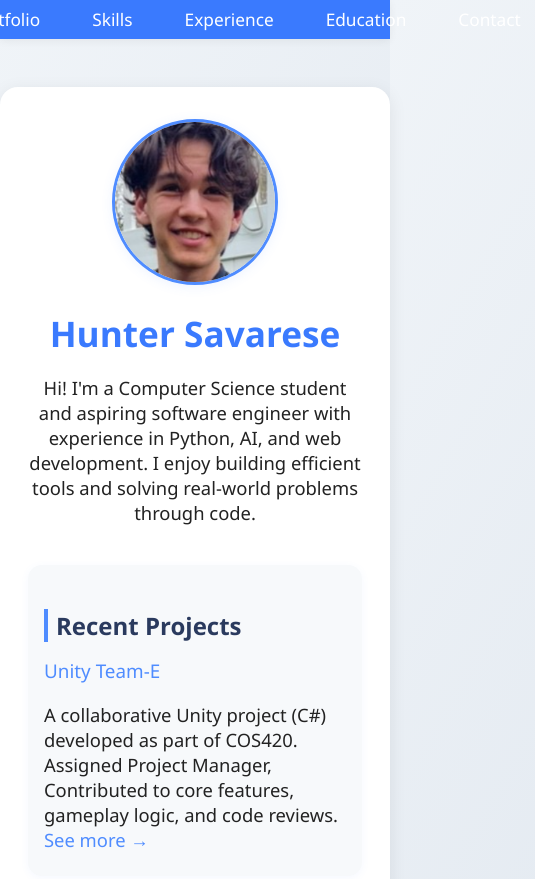
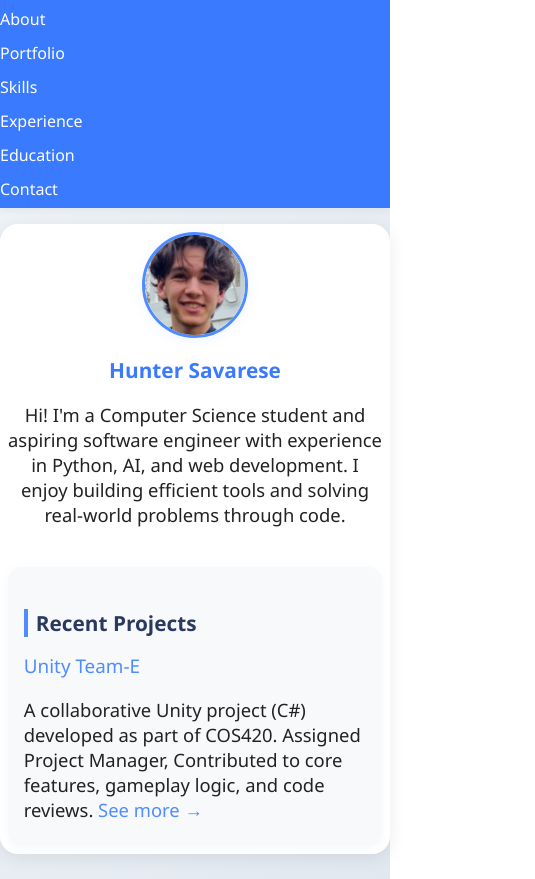
Before and after one commit to hsavarese/Eportfolio, a website: page hsavarese_portfolio/dist/index.html in a window 390 px wide. Shown: the top 879 px of the page, 535 px wide, since content can reach past the window. Drawn offline with nearby package versions, Linux system fonts and the light colour scheme; files that its build step writes are made by us from their sources.

Commit message:
mobile changes

```diff
--- a/hsavarese_portfolio/style/contact.scss
+++ b/hsavarese_portfolio/style/contact.scss
@@ -89,3 +89,32 @@ footer {
     }
   }
 }
+
+// Responsive styles
+@media (max-width: 768px) {
+  nav ul {
+    flex-direction: column;
+    gap: 12px;
+  }
+  nav a {
+    font-size: 1.2rem;
+    padding: 12px 0;
+  }
+  main {
+    max-width: 98vw;
+    margin: 16px auto;
+    padding: 12px 4vw;
+  }
+  h2 {
+    font-size: 1.1rem;
+  }
+}
+@media (max-width: 480px) {
+  nav a {
+    font-size: 1rem;
+    padding: 10px 0;
+  }
+  main {
+    padding: 8px 2vw;
+  }
+}
--- a/hsavarese_portfolio/style/education.scss
+++ b/hsavarese_portfolio/style/education.scss
@@ -108,3 +108,32 @@ footer {
     }
   }
 }
+
+// Responsive styles
+@media (max-width: 768px) {
+  nav ul {
+    flex-direction: column;
+    gap: 12px;
+  }
+  nav a {
+    font-size: 1.2rem;
+    padding: 12px 0;
+  }
+  main {
+    max-width: 98vw;
+    margin: 16px auto;
+    padding: 12px 4vw;
+  }
+  h2 {
+    font-size: 1.1rem;
+  }
+}
+@media (max-width: 480px) {
+  nav a {
+    font-size: 1rem;
+    padding: 10px 0;
+  }
+  main {
+    padding: 8px 2vw;
+  }
+}
--- a/hsavarese_portfolio/style/experience.scss
+++ b/hsavarese_portfolio/style/experience.scss
@@ -102,3 +102,32 @@ section img {
   background: #fff;
   padding: 6px;
 }
+
+// Responsive styles
+@media (max-width: 768px) {
+  nav ul {
+    flex-direction: column;
+    gap: 12px;
+  }
+  nav a {
+    font-size: 1.2rem;
+    padding: 12px 0;
+  }
+  main {
+    max-width: 98vw;
+    margin: 16px auto;
+    padding: 12px 4vw;
+  }
+  h2 {
+    font-size: 1.1rem;
+  }
+}
+@media (max-width: 480px) {
+  nav a {
+    font-size: 1rem;
+    padding: 10px 0;
+  }
+  main {
+    padding: 8px 2vw;
+  }
+}
--- a/hsavarese_portfolio/style/index.scss
+++ b/hsavarese_portfolio/style/index.scss
@@ -134,3 +134,36 @@ footer {
   box-shadow: 0 2px 12px rgba(79,140,255,0.10);
   background: #fff;
 }
+
+// Responsive styles
+@media (max-width: 768px) {
+  nav ul {
+    flex-direction: column;
+    gap: 12px;
+  }
+  nav a {
+    font-size: 1.2rem;
+    padding: 12px 0;
+  }
+  main {
+    max-width: 98vw;
+    margin: 16px auto;
+    padding: 12px 4vw;
+  }
+  h1, h2 {
+    font-size: 1.3rem;
+  }
+  .profile-img {
+    width: 100px;
+    height: 100px;
+  }
+}
+@media (max-width: 480px) {
+  nav a {
+    font-size: 1rem;
+    padding: 10px 0;
+  }
+  main {
+    padding: 8px 2vw;
+  }
+}
--- a/hsavarese_portfolio/style/portfolio.scss
+++ b/hsavarese_portfolio/style/portfolio.scss
@@ -92,3 +92,32 @@ footer {
     }
   }
 }
+
+// Responsive styles
+@media (max-width: 768px) {
+  nav ul {
+    flex-direction: column;
+    gap: 12px;
+  }
+  nav a {
+    font-size: 1.2rem;
+    padding: 12px 0;
+  }
+  main {
+    max-width: 98vw;
+    margin: 16px auto;
+    padding: 12px 4vw;
+  }
+  h2 {
+    font-size: 1.1rem;
+  }
+}
+@media (max-width: 480px) {
+  nav a {
+    font-size: 1rem;
+    padding: 10px 0;
+  }
+  main {
+    padding: 8px 2vw;
+  }
+}
--- a/hsavarese_portfolio/style/skills.scss
+++ b/hsavarese_portfolio/style/skills.scss
@@ -113,3 +113,32 @@ footer {
     }
   }
 }
+
+// Responsive styles
+@media (max-width: 768px) {
+  nav ul {
+    flex-direction: column;
+    gap: 12px;
+  }
+  nav a {
+    font-size: 1.2rem;
+    padding: 12px 0;
+  }
+  main {
+    max-width: 98vw;
+    margin: 16px auto;
+    padding: 12px 4vw;
+  }
+  h2 {
+    font-size: 1.1rem;
+  }
+}
+@media (max-width: 480px) {
+  nav a {
+    font-size: 1rem;
+    padding: 10px 0;
+  }
+  main {
+    padding: 8px 2vw;
+  }
+}
```
Also changed, not shown: hsavarese_portfolio/build.js (+3 -4 lines).
